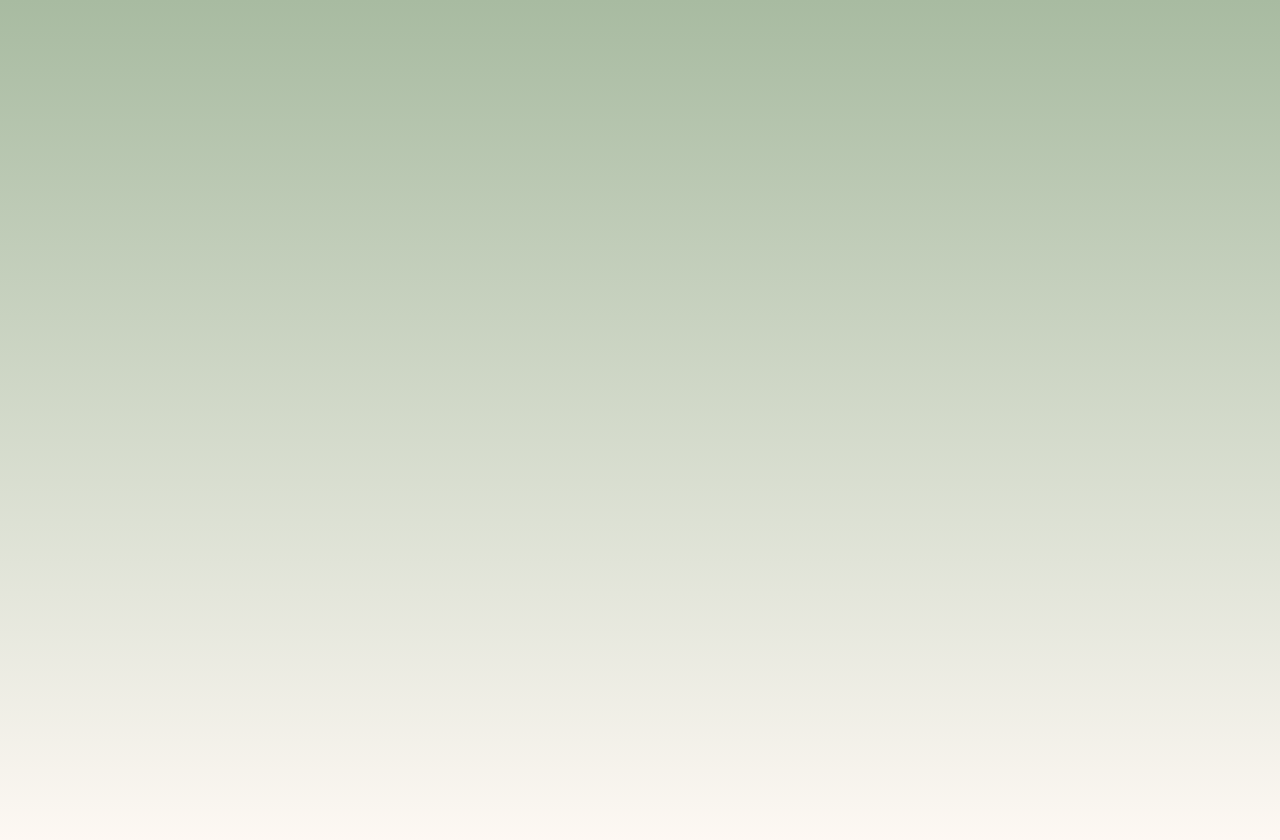
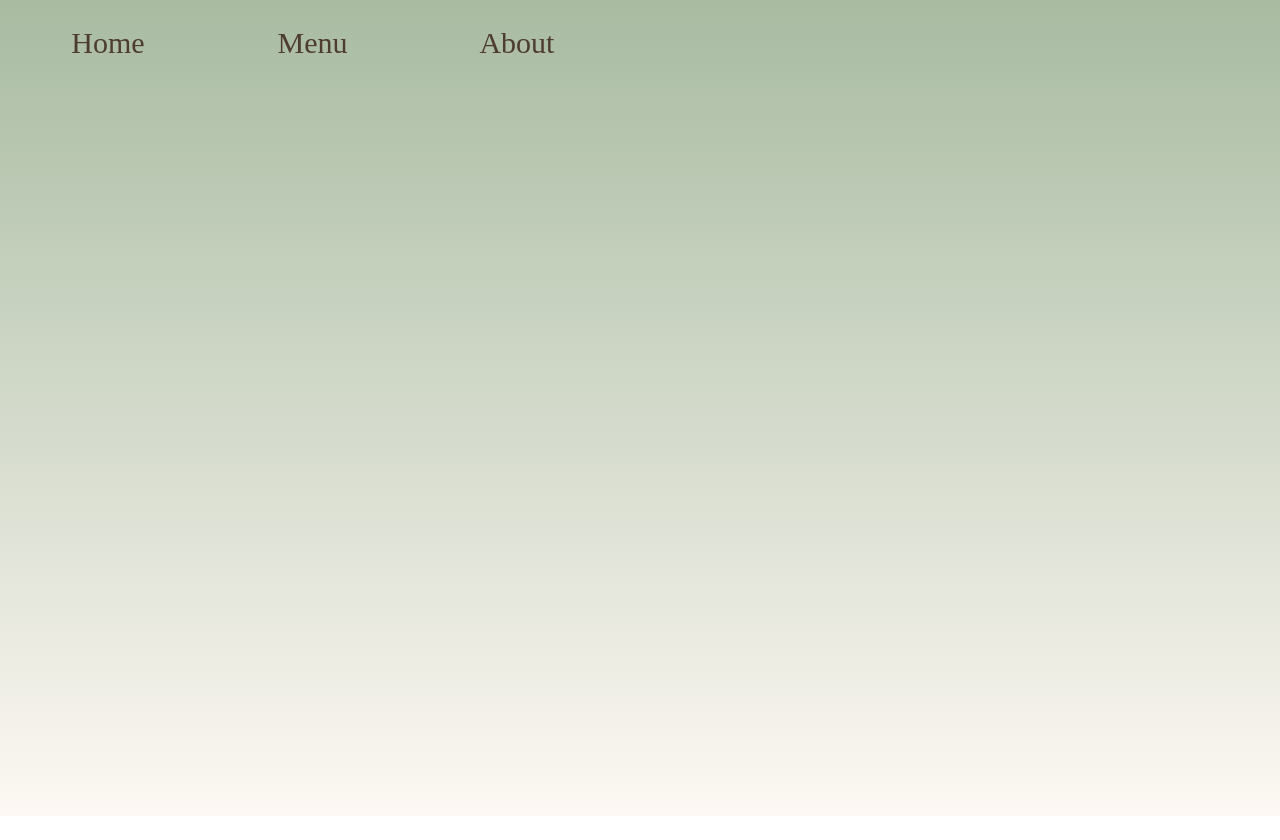
Before and after one commit to chavimiller/restaurant-page, a website built with webpack: page src/template.html in a window 1280 px wide. After the commit the page ends 816 px from the top, so only its background shows below. Built offline with nearby package versions, Linux system fonts and the light colour scheme.

Commit message:
add fonts and start on css

```diff
--- a/src/styles.css
+++ b/src/styles.css
@@ -6,10 +6,37 @@
     --accent: #D8A7B1;
 }
 
+@font-face {
+  font-family: 'Playfair Display', sans-serif;
+  src: url('./PlayfairDisplay-VariableFont_wght.ttf') format('truetype');
+  font-weight: 100 900;
+  font-style: normal;
+}
+
+@font-face {
+  font-family: 'Quicksand', sans-serif;
+  src: url('./Quicksand-VariableFont_wght.ttf') format('truetype');
+  font-weight: 100 900;
+  font-style: normal;
+}
+
 body {
     width: 100vw;
     height: 100vh;
     background: linear-gradient(to bottom, var(--primary), var(--secondary));
-    margin: 20px;
+    font-family: 'Quicksand', sans-serif;
+}
 
+button {
+    color: var(--text);
+    background: none;
+    border: none;
+    padding: 0;
+    font: inherit;
+    cursor: pointer;
+    outline: inherit;
+    font-family: "Quicksand";
+    width: 200px;
+    height: 70px;
+    font-size: 30px;
 }
--- a/src/template.html
+++ b/src/template.html
@@ -5,5 +5,13 @@
     <meta name="viewport" content="width=device-width, initial-scale=1.0" />
     <title>Document</title>
   </head>
-  <body></body>
+  <body>
+    <header>
+      <nav>
+        <button>Home</button>
+        <button>Menu</button>
+        <button>About</button>
+      </nav>
+    </header>
+  </body>
 </html>
--- a/webpack.config.js
+++ b/webpack.config.js
@@ -29,6 +29,11 @@ module.exports = {
         test: /\.(png|svg|jpg|jpeg|gif)$/i,
         type: "asset/resource",
       },
+      {
+        test: /\.(woff|woff2|eot|ttf|otf)$/i,
+        type: 'asset/resource',
+      },
+
     ],
   },
 };
```
Also changed, not shown: src/PlayfairDisplay-VariableFont_wght.ttf (added), src/Quicksand-VariableFont_wght.ttf (added).
